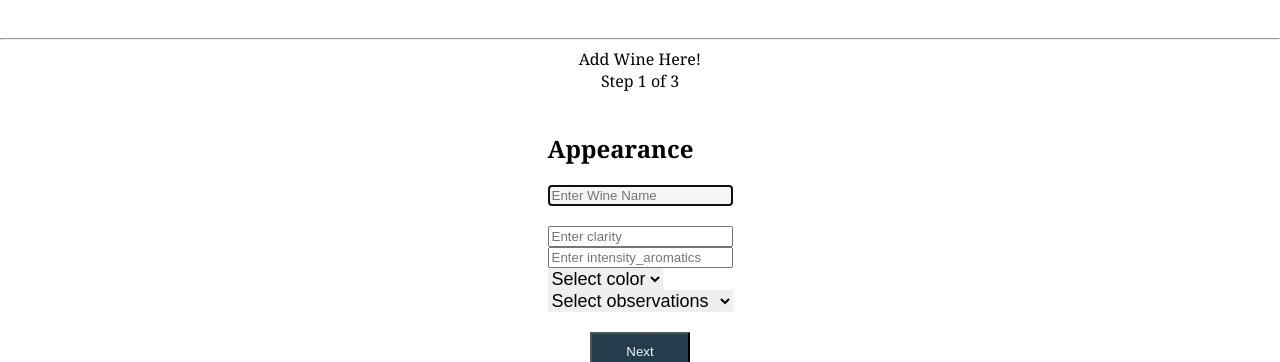
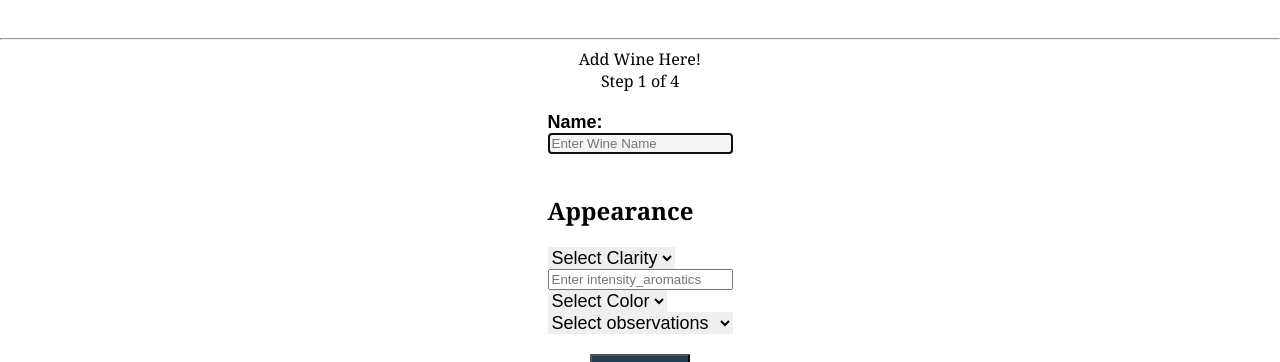
Before and after one commit to Chandler-Manly/on-demand-somm, a React (Create React App) app in the folder client/: page /wines/new in a window 1280 px wide. Shown: the part 434-796 px from the top of the page. Built offline with nearby package versions, Linux system fonts and the light colour scheme; no server answers.

Commit message:
updating form

```diff
--- a/client/src/components/Parent.jsx
+++ b/client/src/components/Parent.jsx
@@ -2,9 +2,11 @@ import React from "react";
 import Step1 from "./Step1";
 import Step2 from "./Step2";
 import Step3 from "./Step3";
+import Step4 from "./Step4";
+
 import "../assets/Parent.css";
 import { postWine } from "../services/wines";
-import { withRouter } from 'react-router-dom';
+import { withRouter } from "react-router-dom";
 
 class MasterForm extends React.Component {
   constructor(props) {
@@ -48,12 +50,13 @@ class MasterForm extends React.Component {
     event.preventDefault();
     await postWine(this.state, this.props.user.id);
     const { history } = this.props;
-    if(history) history.push('/wines')
+    if (history) history.push("/wines");
   };
 
   _next = () => {
     let currentStep = this.state.currentStep;
-    currentStep = currentStep >= 2 ? 3 : currentStep + 1;
+    // currentStep = currentStep >= 2 ? 4 : currentStep + 1;
+    currentStep = currentStep + 1;
     this.setState({
       currentStep: currentStep,
     });
@@ -81,7 +84,7 @@ class MasterForm extends React.Component {
 
   nextButton() {
     let currentStep = this.state.currentStep;
-    if (currentStep < 3) {
+    if (currentStep < 4) {
       return (
         <button className="next-button" type="button" onClick={this._next}>
           Next
@@ -93,32 +96,29 @@ class MasterForm extends React.Component {
 
   _submit = () => {
     let currentStep = this.state.currentStep;
-    currentStep = currentStep === 3;
+    currentStep = currentStep === 4;
     this.setState({
       currentStep: currentStep,
     });
   };
 
   submitButton() {
-    if (this.state.currentStep === 3)
-    {
-      return(
-    <button className="submit-button" onClick={this.handleSubmit}>Submit</button>
-    )}
+    if (this.state.currentStep === 4) {
+      return (
+        <button className="submit-button" onClick={this.handleSubmit}>
+          Submit
+        </button>
+      );
+    }
   }
 
-
-
   render() {
-
     return (
       <React.Fragment>
         <div className="form-header">Add Wine Here!</div>
-        <div className="step-count">Step {this.state.currentStep} of 3</div>
+        <div className="step-count">Step {this.state.currentStep} of 4</div>
         <div className="submission-form">
-          <form
-            className="submission-form-template"
-          >
+          <form className="submission-form-template">
             <Step1
               currentStep={this.state.currentStep}
               handleChange={this.handleChange}
@@ -148,13 +148,22 @@ class MasterForm extends React.Component {
               body={this.state.body}
               mousse={this.state.mousse}
               intensity_flavor={this.state.intensity_flavor}
-              flavor_characteristics_primary={this.state.flavor_characteristics_primary}
-              flavor_characteristics_secondary={this.state.flavor_characteristics_secondary}
-              flavor_characteristics_tertiary={this.state.flavor_characteristics_tertiary}
+              flavor_characteristics_primary={
+                this.state.flavor_characteristics_primary
+              }
+              flavor_characteristics_secondary={
+                this.state.flavor_characteristics_secondary
+              }
+              flavor_characteristics_tertiary={
+                this.state.flavor_characteristics_tertiary
+              }
               finish={this.state.finish}
+            />
+            <Step4
+              currentStep={this.state.currentStep}
+              handleChange={this.handleChange}
               quality_level={this.state.quality_level}
               ageing_potential={this.state.ageing_potential}
-
             />
             <div className="form-buttons">
               {this.previousButton()}
--- a/client/src/components/Step1.jsx
+++ b/client/src/components/Step1.jsx
@@ -1,5 +1,5 @@
 import React from "react";
-import "./Step1.css";
+import "../assets/Step1.css";
 
 function Step1(props) {
   if (props.currentStep !== 1) {
@@ -7,7 +7,7 @@ function Step1(props) {
   }
   return (
     <div className="form-group-1">
-      <h2>Appearance</h2>
+      <label>Name:</label>
       <input
         className="create-name"
         id="name"
@@ -19,18 +19,28 @@ function Step1(props) {
         autoFocus
         required
         />
-      <input
+
+        <h2>Appearance</h2>
+      <div className="create-clarity">
+        <select
+          required
           className="create-clarity"
-        id="clarity"
-        name="clarity"
-        type="text"
-        placeholder="Enter clarity"
-        value={props.clarity}
+          name="create-clarity"
           onChange={props.handleChange}
-        required
-        // save to local storage after each step
+          id="dropdown"
+        >
+          <option value="" disable selected>
+            Select Clarity
+          </option>
+          <option selected={props.clarity === "clear"} value="clear">
+            Clear
+          </option>
+          <option selected={props.clarity === "hazy"} value="hazy">
+            Hazy
+          </option>
+        </select>
+      </div>
 
-      />
       <input
         className="create-intensity-aromatics"
         id="intensity_aromatics"
@@ -41,6 +51,7 @@ function Step1(props) {
         onChange={props.handleChange}
         required
       />
+
       <div className="select-create-color">
         <select
           required
@@ -50,11 +61,35 @@ function Step1(props) {
           id="dropdown"
         >
           <option value="" disable selected>
-          Select color
+            Select Color
           </option>
-        <option selected={props.color==="salmon"} value="salmon">salmon</option>
-        <option selected={props.color==="brick"} value="brick">brick</option>
-        <option selected={props.color==="garnet"} value="garnet">garnet</option>
+          <option selected={props.color === "salmon"} value="salmon">
+            Salmon
+          </option>
+          <option selected={props.color === "pink"} value="pink">
+            Pink
+          </option>
+          <option selected={props.color === "garnet"} value="garnet">
+            Garnet
+          </option>
+          <option selected={props.color === "garnet"} value="garnet">
+            garnet
+          </option>
+          <option selected={props.color === "garnet"} value="garnet">
+            garnet
+          </option>
+          <option selected={props.color === "garnet"} value="garnet">
+            garnet
+          </option>
+          <option selected={props.color === "garnet"} value="garnet">
+            garnet
+          </option>
+          <option selected={props.color === "garnet"} value="garnet">
+            garnet
+          </option>
+          <option selected={props.color === "garnet"} value="garnet">
+            garnet
+          </option>
         </select>
       </div>
       <select
@@ -67,9 +102,15 @@ function Step1(props) {
         <option value="" disable selected>
           Select observations
         </option>
-        <option selected={props.observations==="tears"} value="tears">tears</option>
-        <option selected={props.observations==="bubbles"} value="bubbles">bubbles</option>
-        <option selected={props.observations==="deposits"} value="deposits">deposits</option>
+        <option selected={props.observations === "tears"} value="tears">
+          tears
+        </option>
+        <option selected={props.observations === "bubbles"} value="bubbles">
+          bubbles
+        </option>
+        <option selected={props.observations === "deposits"} value="deposits">
+          deposits
+        </option>
       </select>
     </div>
   );
--- a/client/src/components/Step2.jsx
+++ b/client/src/components/Step2.jsx
@@ -1,4 +1,4 @@
-import './Step2.css'
+import '../assets/Step2.css'
 
 
 function Step2(props) {
--- /dev/null
+++ b/client/src/components/Step4.jsx
@@ -0,0 +1,71 @@
+// import "../assets/Step3.css";
+
+export default function Step4(props) {
+  if (props.currentStep !== 4) {
+    return null;
+  }
+  return (
+    <div className="form-group-4">
+      <h2>Initial and Final Conclusion</h2>
+      <label>Quality Level: </label>
+      <select
+        className="create-quality_level"
+        required
+        name="quality_level"
+        onChange={props.handleChange}
+        id="dropdown12"
+      >
+        <option selected={props.quality_level === ""} value="" disable selected>
+          Select Quality Level
+        </option>
+        <option selected={props.quality_level === "poor"} value="poor">
+          Poor
+        </option>
+        <option
+          selected={props.quality_level === "acceptable"}
+          value="acceptable"
+        >
+          Acceptable
+        </option>
+        <option
+          selected={props.quality_level === "outstanding"}
+          value="outstanding"
+        >
+          Outstanding
+        </option>
+      </select>
+      <label>Ageing Potential:</label>
+      <select
+        className="create-ageing_potential"
+        required
+        name="flavor_characteristics_secondary"
+        onChange={props.handleChange}
+        id="dropdown13"
+      >
+        <option
+          selected={props.ageing_potential === ""}
+          value=""
+          disable
+          selected
+        >
+          Select Ageing Potential
+        </option>
+        <option
+          selected={props.ageing_potential === "too-young"}
+          value="too-young"
+        >
+          Too young.
+        </option>
+        <option selected={props.ageing_potential === "can-drink-now-but-has-potential-for-ageing"} value="can-drink-now-but-has-potential-for-ageing">
+          Can drink now. But has potential for ageing.
+        </option>
+        <option selected={props.ageing_potential === "drink-now-not-suitable-for-ageing-or-further-ageing"} value="drink-now-not-suitable-for-ageing-or-further-ageing">
+        Drink now. Not suitable for ageing or further ageing.
+        </option>
+        <option selected={props.ageing_potential === "too-old"} value="too-old">
+          Too old.
+        </option>
+      </select>
+    </div>
+  );
+}
```
Also changed, not shown: client/src/components/Step3.jsx (+45 -31 lines), client/src/assets/Step1.css (renamed from client/src/components/Step1.css), client/src/assets/Step2.css (renamed from client/src/components/Step2.css), client/src/assets/Step3.css (renamed from client/src/components/Step3.css). Lines whose indentation alone changed are shown as unchanged.
